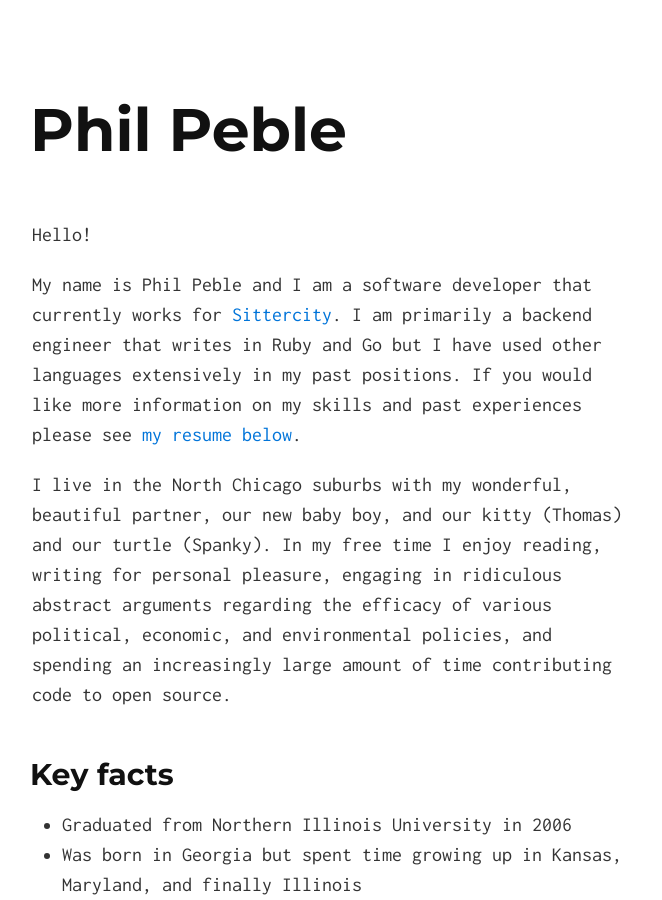
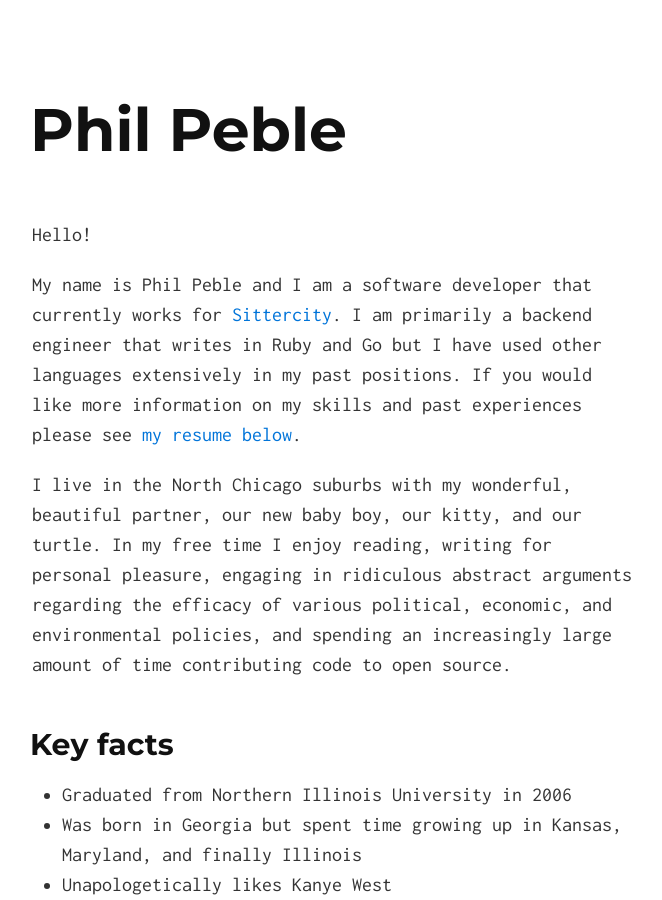
Before and after one commit to ppeble/ppeble.github.io, a Jekyll site: the page built from index.md, in a window 1280 px wide and 900 px high. Shown: the whole window, without its empty margins (308-970 px from the left). Built offline with Jekyll 4.4.1, drawn with Linux system fonts in a browser that asks for light colours.

Commit message:
Removes pet names in intro (it was a dumb idea to include them)

```diff
--- a/index.md
+++ b/index.md
@@ -6,7 +6,7 @@ Hello!
 
 My name is Phil Peble and I am a software developer that currently works for <a href='http://www.sittercity.com'>Sittercity</a>. I am primarily a backend engineer that writes in Ruby and Go but I have used other languages extensively in my past positions. If you would like more information on my skills and past experiences please see <a href='#resume'>my resume below</a>.
 
-I live in the North Chicago suburbs with my wonderful, beautiful partner, our new baby boy, and our kitty (Thomas) and our turtle (Spanky). In my free time I enjoy reading, writing for personal pleasure, engaging in ridiculous abstract arguments regarding the efficacy of various political, economic, and environmental policies, and spending an increasingly large amount of time contributing code to open source.
+I live in the North Chicago suburbs with my wonderful, beautiful partner, our new baby boy, our kitty, and our turtle. In my free time I enjoy reading, writing for personal pleasure, engaging in ridiculous abstract arguments regarding the efficacy of various political, economic, and environmental policies, and spending an increasingly large amount of time contributing code to open source.
 
 ## Key facts
 
```
